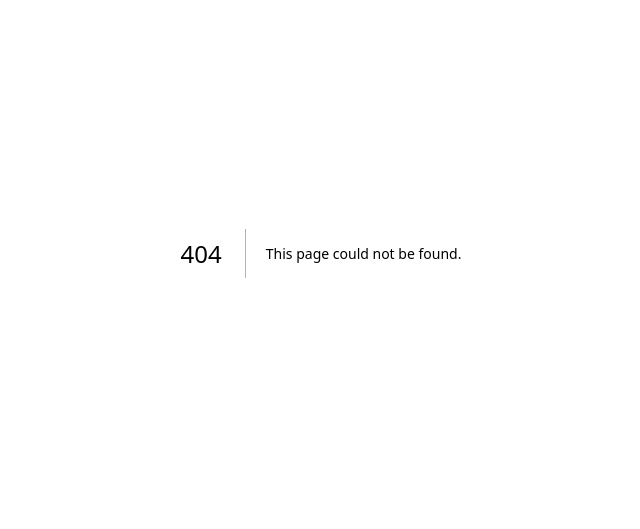
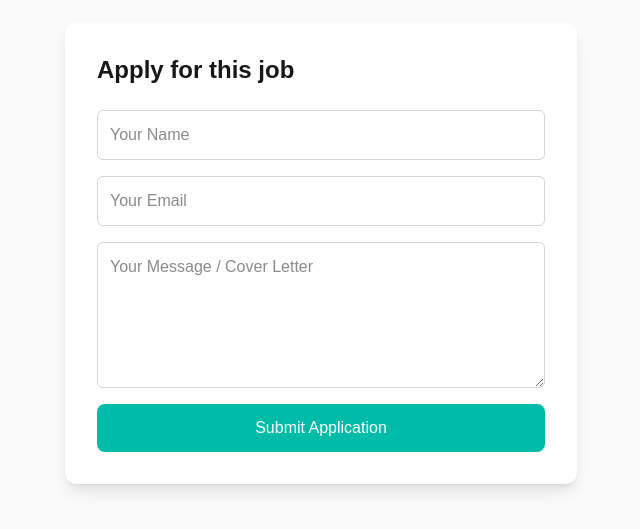
Before and after one commit to MeriamMb/job-board-nextjs, a Next.js app: page /jobs/backend-nodejs-hamburg/apply in a window 1280 px wide. Before the commit this address had no page. Shown: the part 147-676 px from the top of the page, without its empty margins (319-959 px from the left). Built offline with nearby package versions, Linux system fonts and the light colour scheme.

Commit message:
feat: add Apply page with form linked from Job Details

```diff
--- /dev/null
+++ b/app/jobs/[slug]/apply/page.tsx
@@ -0,0 +1,93 @@
+// app/jobs/[slug]/apply/page.tsx
+"use client";
+
+import { useState } from "react";
+import Link from "next/link";
+
+interface ApplyPageProps {
+  slug: string; // on reçoit directement le slug depuis le parent
+}
+
+export default function ApplyPage({ slug }: ApplyPageProps) {
+  const [submitted, setSubmitted] = useState(false);
+  const [form, setForm] = useState({ name: "", email: "", message: "" });
+
+  const handleChange = (
+    e: React.ChangeEvent<HTMLInputElement | HTMLTextAreaElement>
+  ) => {
+    setForm({ ...form, [e.target.name]: e.target.value });
+  };
+
+  const handleSubmit = (e: React.FormEvent) => {
+    e.preventDefault();
+    console.log("Application sent:", form);
+    setSubmitted(true);
+    setForm({ name: "", email: "", message: "" });
+  };
+
+  if (submitted) {
+    return (
+      <main className="min-h-screen flex items-center justify-center bg-neutral-50 px-4">
+        <div className="bg-white p-8 rounded-xl shadow-lg max-w-lg text-center">
+          <h2 className="text-2xl font-bold mb-4 text-neutral-900">
+            Application Sent!
+          </h2>
+          <p className="text-neutral-800 mb-6">
+            Thank you! We will review your application soon.
+          </p>
+          <Link
+            href={`/jobs`}
+            className="bg-teal-500 hover:bg-teal-600 text-white px-6 py-3 rounded-lg transition"
+          >
+            Apply Again
+          </Link>
+        </div>
+      </main>
+    );
+  }
+
+  return (
+    <main className="min-h-screen flex items-center justify-center bg-neutral-50 px-4">
+      <div className="bg-white p-8 rounded-xl shadow-lg max-w-lg w-full">
+        <h1 className="text-2xl font-bold mb-6 text-neutral-900">
+          Apply for this job
+        </h1>
+        <form onSubmit={handleSubmit} className="flex flex-col gap-4">
+          <input
+            type="text"
+            name="name"
+            value={form.name}
+            onChange={handleChange}
+            placeholder="Your Name"
+            required
+            className="border border-gray-300 rounded-md p-3 text-neutral-900 focus:outline-none focus:ring-2 focus:ring-teal-400"
+          />
+          <input
+            type="email"
+            name="email"
+            value={form.email}
+            onChange={handleChange}
+            placeholder="Your Email"
+            required
+            className="border border-gray-300 rounded-md p-3 text-neutral-900 focus:outline-none focus:ring-2 focus:ring-teal-400"
+          />
+          <textarea
+            name="message"
+            value={form.message}
+            onChange={handleChange}
+            placeholder="Your Message / Cover Letter"
+            rows={5}
+            required
+            className="border border-gray-300 rounded-md p-3 text-neutral-900 focus:outline-none focus:ring-2 focus:ring-teal-400"
+          />
+          <button
+            type="submit"
+            className="bg-teal-500 hover:bg-teal-600 text-white px-6 py-3 rounded-lg font-medium transition"
+          >
+            Submit Application
+          </button>
+        </form>
+      </div>
+    </main>
+  );
+}
--- a/app/jobs/[slug]/page.tsx
+++ b/app/jobs/[slug]/page.tsx
@@ -1,6 +1,7 @@
 import { jobs } from "../../../data/jobs";
 import { notFound } from "next/navigation";
 import { Metadata } from "next";
+import Link from "next/link";
 
 type JobPageProps = {
   params: Promise<{
@@ -65,9 +66,12 @@ export default async function JobPage({ params }: JobPageProps) {
         </p>
 
         {/* CTA */}
-        <button className="w-full md:w-auto bg-teal-500 text-white px-6 py-3 rounded-lg font-medium hover:bg-teal-600 focus:outline-none focus:ring-2 focus:ring-teal-400 transition">
+        <Link
+          href={`/jobs/${job.slug}/apply`}
+          className="mt-8 w-full md:w-auto bg-teal-500 text-white px-6 py-3 rounded-lg font-medium hover:bg-teal-600 transition"
+        >
           Apply Now
-        </button>
+        </Link>
       </div>
     </main>
   );
```
